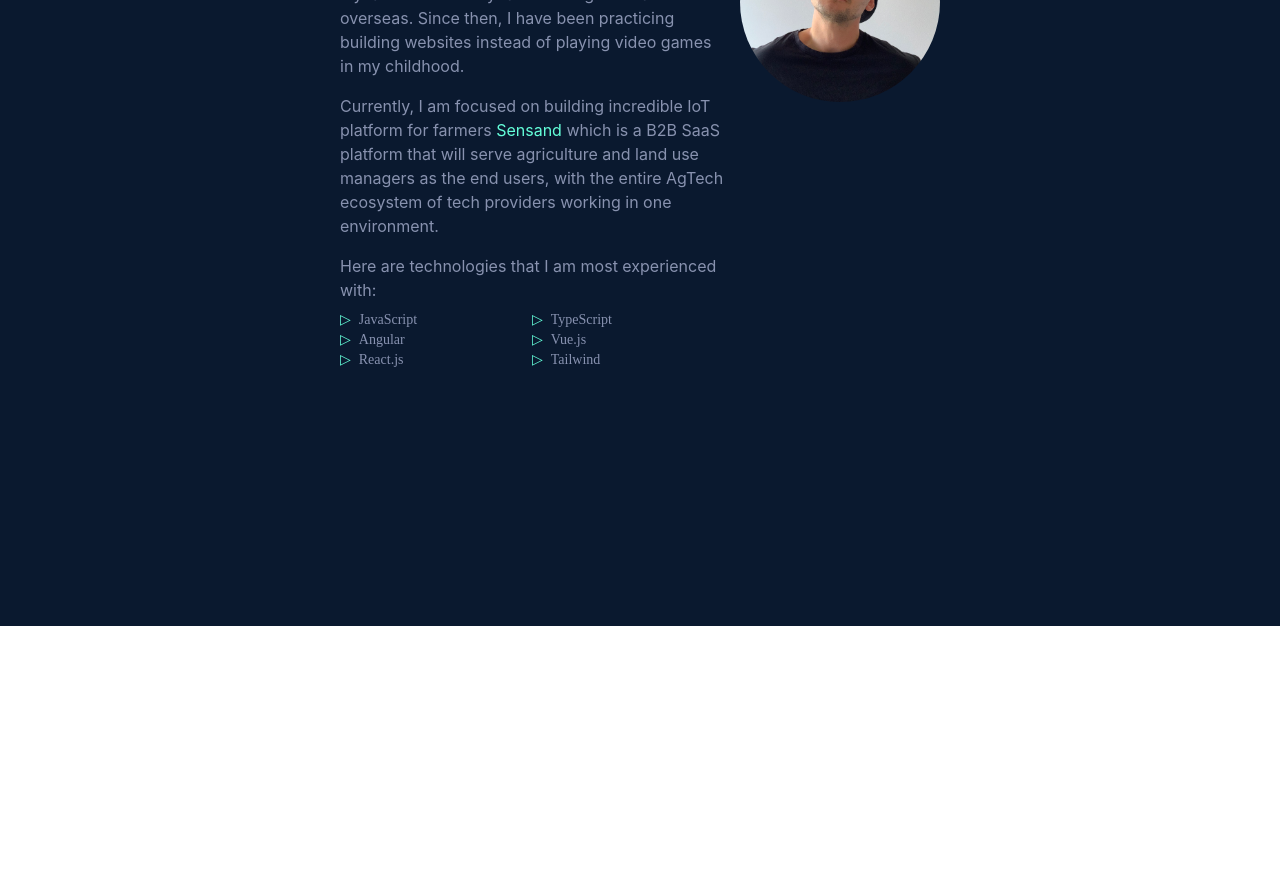
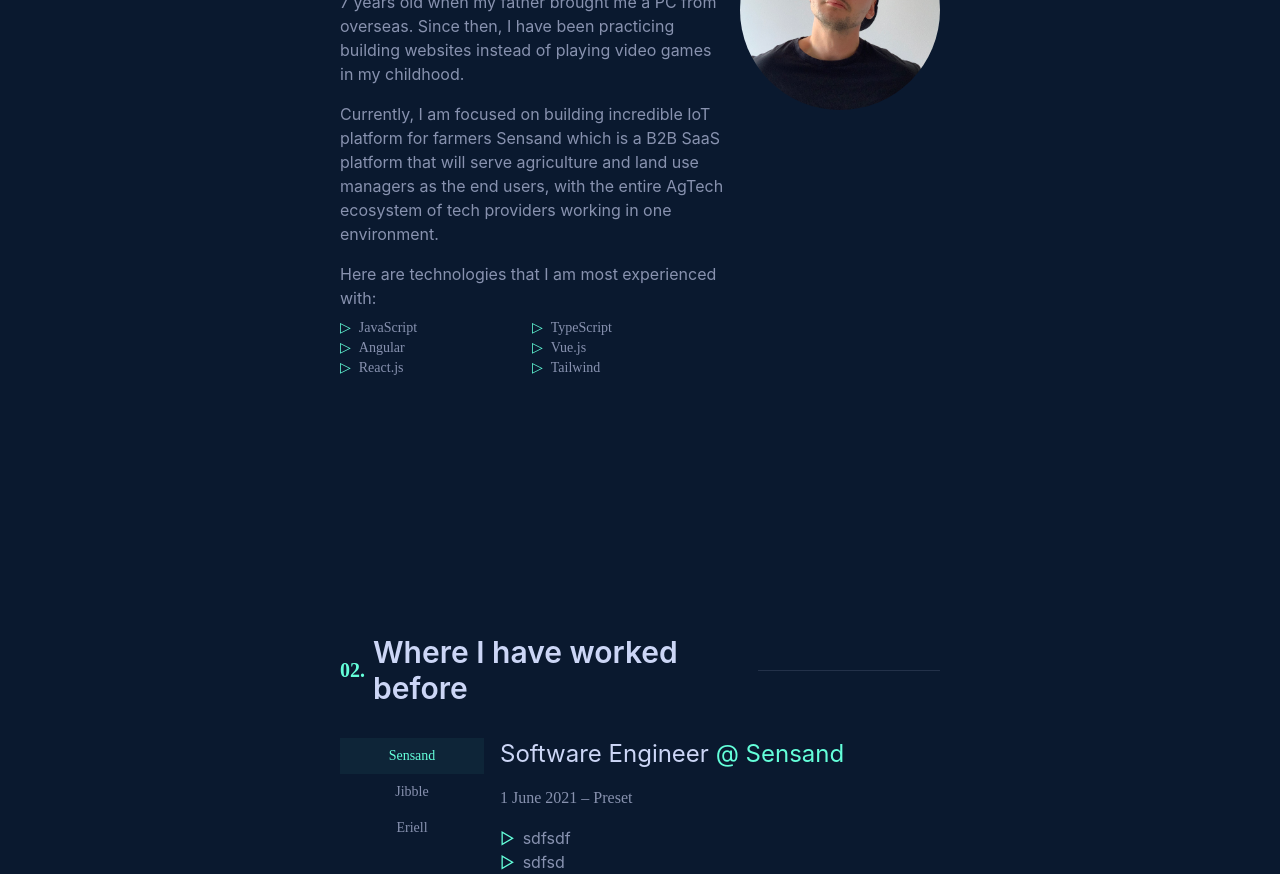
Before and after one commit to sergust/sergeyustinov, a Next.js app: page / in a window 1280 px wide. Shown: the part 1080-1954 px from the top of the page. Before the commit the page ends 1706 px from the top, so only its background shows below. Built offline with nearby package versions, Linux system fonts and the light colour scheme; a web font is replaced by a local one.

Commit message:
Add work experience section

```diff
--- a/components/block-title/block-title.tsx
+++ b/components/block-title/block-title.tsx
@@ -10,7 +10,7 @@ const BlockTitle: NextPage<IBlockTitle> = ({ text, number, className }) => {
   return (
     <div className={`w-full flex font-semibold items-center ${className}`}>
       <span className="text-green mr-2 font-mono text-xl">{number}.</span>
-      <h2 className="w-fit whitespace-nowrap mr-4">{text}</h2>
+      <h2 className="w-fit mr-4">{text}</h2>
       <hr className="w-1/3 opacity-20 self-center" />
     </div>
   )
--- /dev/null
+++ b/components/worked/work-experience.ts
@@ -0,0 +1,39 @@
+export const experienceList: IExperience[] = [
+  {
+    title: 'Software Engineer',
+    company: 'Sensand',
+    companyLink: 'https://sensand.com/',
+    startDay: '1 June 2021',
+    endDay: 'Preset',
+    responsibilities: ['sdfsdf', 'sdfsd'],
+    id: 1,
+  },
+  {
+    title: 'Front End Developer',
+    company: 'Jibble',
+    companyLink: 'https://www.jibble.io/',
+    startDay: '1 June 2020',
+    endDay: '1 June 2021',
+    responsibilities: ['sdfsdf', 'sdfsd'],
+    id: 2,
+  },
+  {
+    title: 'Front End Developer',
+    company: 'Eriell',
+    companyLink: 'https://www.jibble.io/',
+    startDay: '1 June 2020',
+    endDay: '1 June 2021',
+    responsibilities: ['sdfsdf', 'sdfsd'],
+    id: 3,
+  },
+]
+
+export interface IExperience {
+  title: string
+  company: string
+  companyLink: string
+  startDay: string
+  endDay: string
+  responsibilities: string[]
+  id: number
+}
--- /dev/null
+++ b/components/worked/worked.tsx
@@ -0,0 +1,71 @@
+import type { NextComponentType } from 'next'
+import BlockTitle from '../block-title/block-title'
+import { experienceList, IExperience } from './work-experience'
+import { useState } from 'react'
+
+const Worked: NextComponentType = () => {
+  const [selectedExperience, setSelectedExperience] = useState(
+    experienceList[0]
+  )
+
+  const isActive = (item: IExperience) => {
+    return selectedExperience.id === item.id
+  }
+
+  return (
+    <div className=" container mx-auto flex items-center justify-center">
+      <div className="lg:w-1/2 xl:w-1/2 2xl:w-1/2 md:w-full sm:w-full justify-start flex flex-col">
+        <BlockTitle
+          text="Where I have worked before"
+          number="02"
+          className="mb-8"
+        />
+        <div className="flex gap-4">
+          <div className="flex flex-col w-36">
+            {experienceList.map((item) => (
+              <button
+                key={`company-${item.id}`}
+                onClick={() => setSelectedExperience(item)}
+                className={`
+                transition-all font-mono hover:bg-green hover:bg-opacity-5 hover:text-green py-2 text-sm w-full ${
+                  isActive(item) && 'text-green bg-green bg-opacity-5'
+                }
+                `}
+              >
+                {item.company}
+              </button>
+            ))}
+          </div>
+          <div>
+            <h3>
+              {selectedExperience.title}{' '}
+              <span className="text-green">
+                @{' '}
+                <a href={selectedExperience.companyLink}>
+                  {selectedExperience.company}
+                </a>
+              </span>
+            </h3>
+            <p className="font-mono my-2">
+              {selectedExperience.startDay} – {selectedExperience.endDay}
+            </p>
+            <ul>
+              {selectedExperience.responsibilities.map(
+                (responsibility, index) => {
+                  return (
+                    <li key={`r-${index}`}>
+                      <span className="text-green mr-2">▷</span>
+                      {responsibility}
+                    </li>
+                  )
+                }
+              )}
+            </ul>
+          </div>
+        </div>
+      </div>
+    </div>
+  )
+}
+
+export default Worked
--- a/pages/index.tsx
+++ b/pages/index.tsx
@@ -2,6 +2,7 @@ import type { NextPage } from 'next'
 import Header from '../components/header/header'
 import Summary from '../components/summary/summary'
 import About from '../components/about/about'
+import Worked from '../components/worked/worked'
 
 const Home: NextPage = () => {
   return (
@@ -9,6 +10,7 @@ const Home: NextPage = () => {
       <Header />
       <Summary />
       <About />
+      <Worked />
     </main>
   )
 }
--- a/styles/globals.css
+++ b/styles/globals.css
@@ -11,11 +11,11 @@
   h2 {
     @apply text-3xl text-header;
   }
+  h3 {
+    @apply text-2xl text-header
+  }
   p {
     @apply text-xl text-base text-paragraph py-2;
-  }
-  a {
-    @apply text-green !important;
   }
 }
 
```
